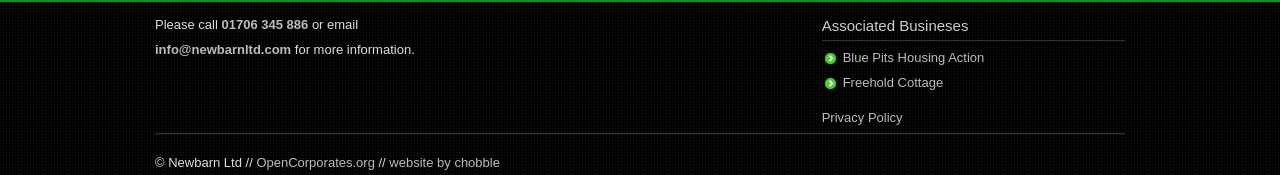
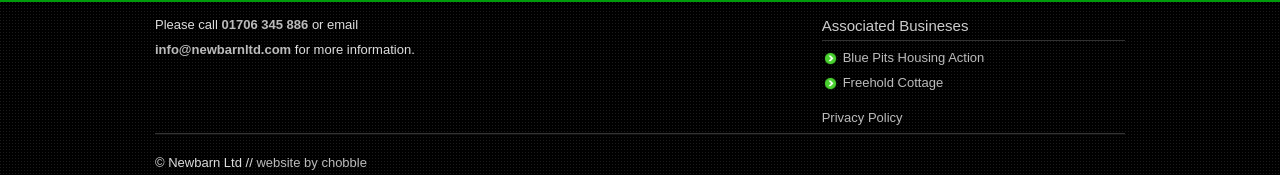
Before and after one commit to chobbledotcom/newbarn, a Jekyll site: the page built from _pages/index.md, in a window 1280 px wide. Shown: the part 1150-1325 px from the top of the page. Built offline with Jekyll 4.4.1, drawn with Linux system fonts in a browser that asks for light colours; a script that is not in the unit is left out.

Commit message:
Remove invalid OpenCorporates link

```diff
--- a/_layouts/default.html
+++ b/_layouts/default.html
@@ -155,14 +155,6 @@
       <div class="footer-links">
         &copy; Newbarn Ltd
         <span>//</span>
-        <a
-          href="https://opencorporates.com/companies/gb/07825886"
-          target="_blank"
-          title="Blue Pits Housing Action on OpenCorporates.org"
-        >
-          OpenCorporates.org
-        </a>
-        <span>//</span>
         <a href="https://chobble.com">website by chobble</a>
       </div>
     </div>
```
